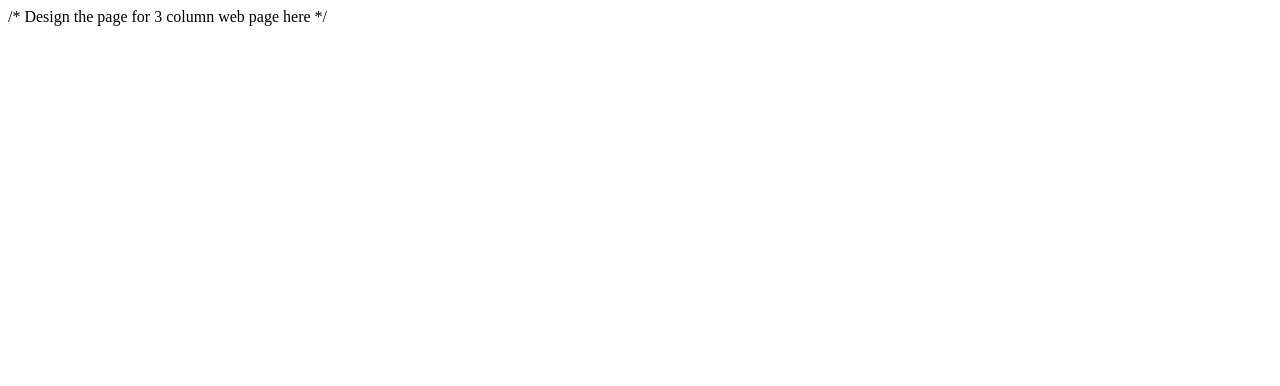
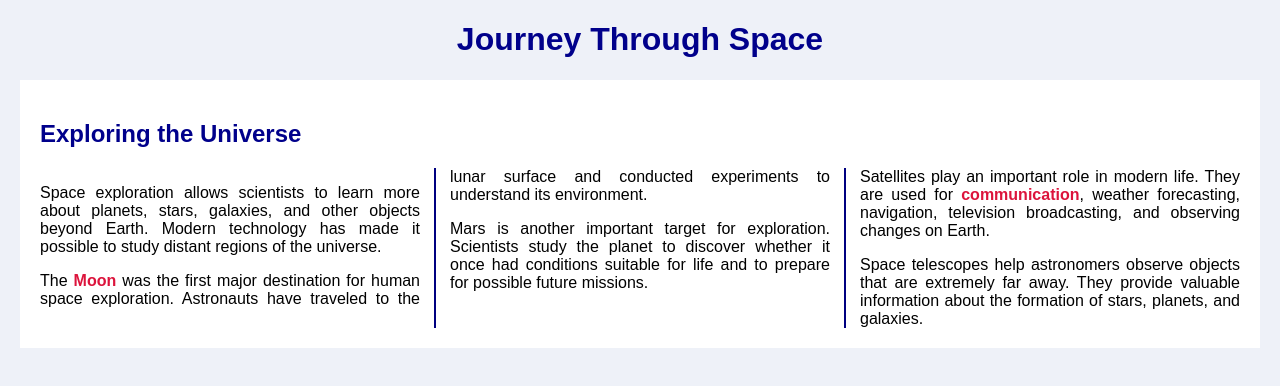
Before and after one commit to navab805680-hub/Navanethakrishnan-html-5, a website: page index.html in a window 1280 px wide. Drawn offline with Linux system fonts and the light colour scheme.

Commit message:
Update index.html

```diff
--- a/index.html
+++ b/index.html
@@ -2,16 +2,79 @@
 <html lang="en">
 <head>
 <meta charset="UTF-8">
-<meta name="viewport" content="width=device-width, initial-scale=1.0">
-<title>CSS3 Multi-Column Layout</title>
+<title>Space Exploration</title>
 
 <style>
-/* Write the CSS required for this page here */
+body {
+    font-family: Arial, sans-serif;
+    margin: 20px;
+    background-color: #eef1f8;
+}
+
+h1 {
+    text-align: center;
+    color: darkblue;
+}
+
+.columns {
+    column-count: 3;
+    column-gap: 30px;
+    column-rule: 2px solid navy;
+    text-align: justify;
+    padding: 20px;
+    background-color: white;
+}
+
+h2 {
+    color: darkblue;
+    column-span: all;
+}
+
+strong {
+    color: crimson;
+}
 </style>
-
 </head>
 
 <body>
-/* Design the page for 3 column web page here */
+
+<h1>Journey Through Space</h1>
+
+<div class="columns">
+
+<h2>Exploring the Universe</h2>
+
+<p>
+Space exploration allows scientists to learn more about planets,
+stars, galaxies, and other objects beyond Earth. Modern technology
+has made it possible to study distant regions of the universe.
+</p>
+
+<p>
+The <strong>Moon</strong> was the first major destination for human
+space exploration. Astronauts have traveled to the lunar surface and
+conducted experiments to understand its environment.
+</p>
+
+<p>
+Mars is another important target for exploration. Scientists study
+the planet to discover whether it once had conditions suitable for
+life and to prepare for possible future missions.
+</p>
+
+<p>
+Satellites play an important role in modern life. They are used for
+<strong>communication</strong>, weather forecasting, navigation,
+television broadcasting, and observing changes on Earth.
+</p>
+
+<p>
+Space telescopes help astronomers observe objects that are extremely
+far away. They provide valuable information about the formation of
+stars, planets, and galaxies.
+</p>
+
+</div>
+
 </body>
 </html>
```
